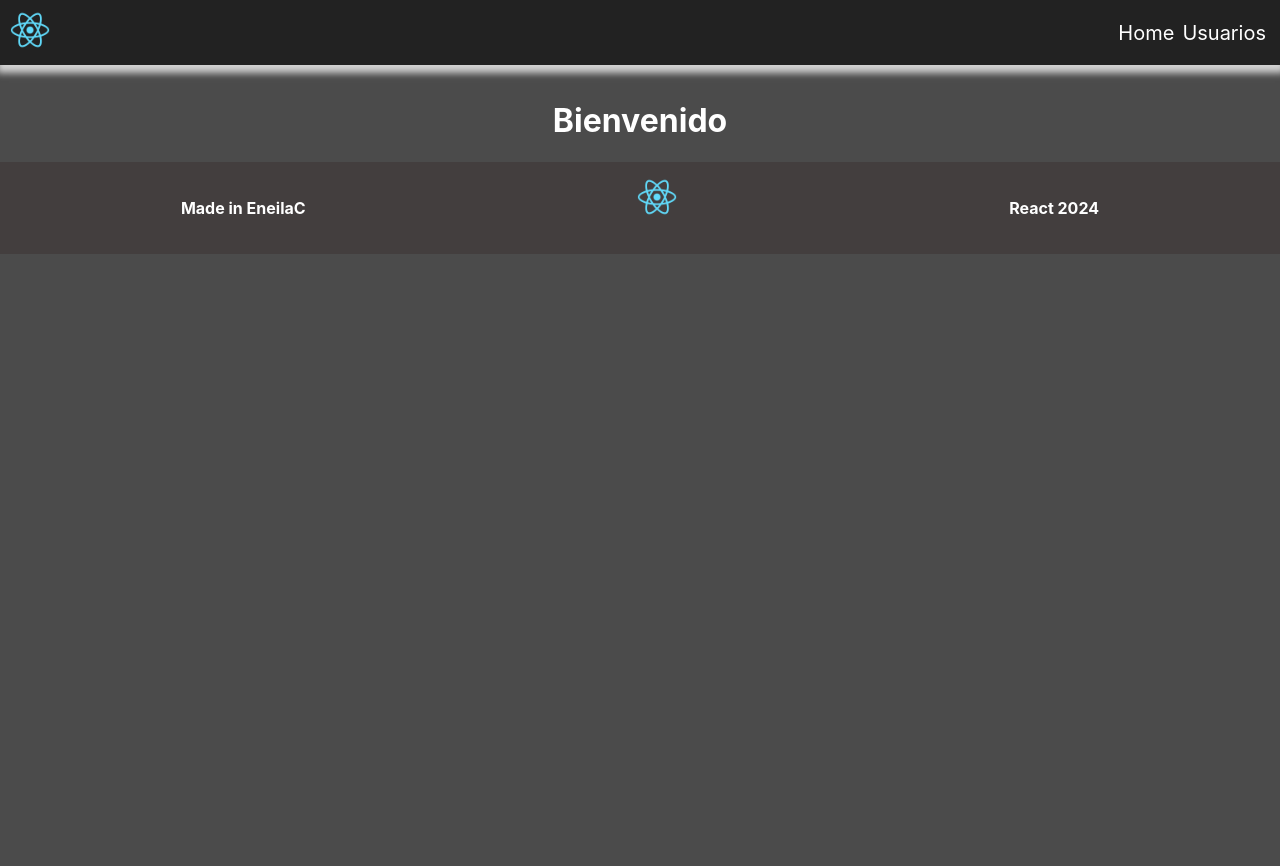
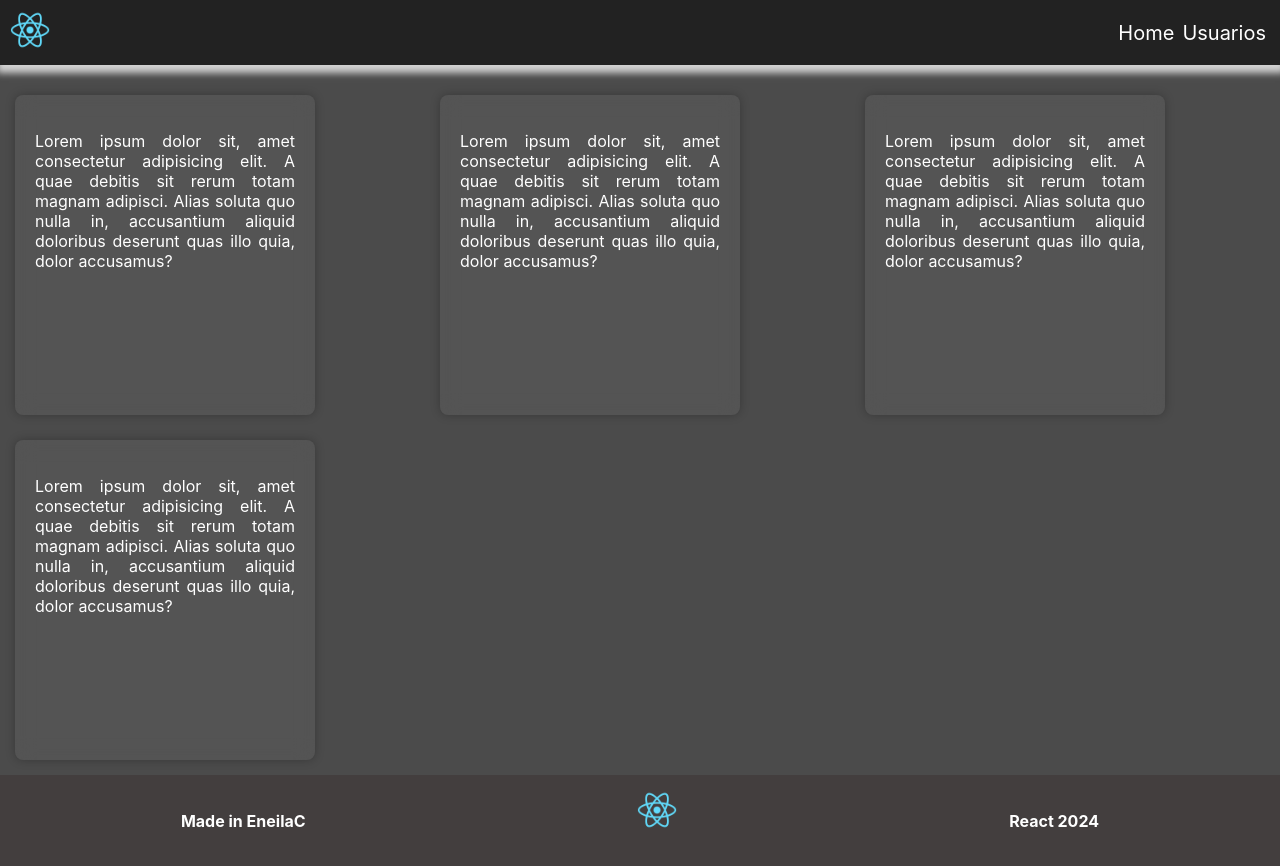
Before and after one commit to Eneilac/Formacion-PIT, a React (Create React App) app in the folder forms/: page / in a window 1280 px wide. Before the commit the page ends 800 px from the top, so only its background shows below. Built offline with nearby package versions, Linux system fonts and the light colour scheme.

Commit message:
comienzo login

```diff
--- a/forms/src/components/form/Form.jsx
+++ b/forms/src/components/form/Form.jsx
@@ -1,7 +1,7 @@
 import './form.css'
 import React, { useState } from "react";
 
-function Form({handleSubmit}) {
+function Form({ handleSubmit, profiles, setProfiles }) {
     const [formData, setFormData] = useState({
         username: "",
         password: "",
@@ -21,8 +21,10 @@ function Form({handleSubmit}) {
 
     const submit = (e) => {
         e.preventDefault();
-        // Llama a la función onSubmit del padre y pasa los datos del formulario
-        handleSubmit(formData)
+        const newProfiles = [...profiles];
+        newProfiles.push(formData);
+        setProfiles(newProfiles);
+        handleSubmit(formData);
     };
 
     return (
@@ -35,6 +37,7 @@ function Form({handleSubmit}) {
                     placeholder="Nombre"
                     onChange={handleChange}
                     value={formData.name}
+                    required
                 />
 
                 <label htmlFor="password">Password:</label>
@@ -42,6 +45,7 @@ function Form({handleSubmit}) {
                     type="password"
                     name="password"
                     onChange={handleChange}
+                    required
                 />
 
 
@@ -52,6 +56,7 @@ function Form({handleSubmit}) {
                     placeholder="Email"
                     onChange={handleChange}
                     value={formData.mail}
+                    required
                 />
 
 
--- a/forms/src/components/user/User.jsx
+++ b/forms/src/components/user/User.jsx
@@ -36,8 +36,11 @@ export function User() {
         }
     };
 
-    const handleSubmit = () => {
-        post()
+    const handleSubmit = (data) => {
+        post('/users', data)
+        const newProfiles = [...profiles]
+        newProfiles.push(data)
+        setProfiles(newProfiles)
     }
 
     return (
@@ -46,9 +49,9 @@ export function User() {
             <div className="container">
                 <section>
                     <Form
-
-
-
+                        handleSubmit={handleSubmit}
+                        profiles={profiles}
+                        setProfiles={setProfiles}
                     />
                 </section>
 
--- a/forms/src/scenes/home/Home.jsx
+++ b/forms/src/scenes/home/Home.jsx
@@ -2,8 +2,50 @@ import './home.css'
 
 export function Home() {
     return (
-        <div className="home content">
-            <h1>Bienvenido</h1>
+        <div className="home">
+            <section className='contenido'>
+                <div className="articulo">
+                    <p>
+                        Lorem ipsum dolor sit,
+                        amet consectetur adipisicing elit.
+                        A quae debitis sit rerum totam magnam adipisci.
+                        Alias soluta quo nulla in, accusantium aliquid doloribus deserunt quas illo quia,
+                        dolor accusamus?
+                    </p>
+                </div>
+
+                <div className="articulo">
+                    <p>
+                        Lorem ipsum dolor sit,
+                        amet consectetur adipisicing elit.
+                        A quae debitis sit rerum totam magnam adipisci.
+                        Alias soluta quo nulla in, accusantium aliquid doloribus deserunt quas illo quia,
+                        dolor accusamus?
+                    </p>
+                </div>
+
+                <div className="articulo">
+                    <p>
+                        Lorem ipsum dolor sit,
+                        amet consectetur adipisicing elit.
+                        A quae debitis sit rerum totam magnam adipisci.
+                        Alias soluta quo nulla in, accusantium aliquid doloribus deserunt quas illo quia,
+                        dolor accusamus?
+                    </p>
+                </div>
+
+                <div className="articulo">
+                    <p>
+                        Lorem ipsum dolor sit,
+                        amet consectetur adipisicing elit.
+                        A quae debitis sit rerum totam magnam adipisci.
+                        Alias soluta quo nulla in, accusantium aliquid doloribus deserunt quas illo quia,
+                        dolor accusamus?
+                    </p>
+                </div>
+
+            </section>
         </div>
+
     )
 }
--- a/forms/src/scenes/home/home.css
+++ b/forms/src/scenes/home/home.css
@@ -1,5 +1,24 @@
-.home{
-    display: flex;
+.home {
+    text-align: center;
+}
+
+.contenido {
+    display: grid;
+    grid-template-columns: repeat(3, 1fr);
     justify-content: center;
-    align-content: center;
+    align-items: center;
+    gap: 25px;
+    padding: 15px;
+
 }
+
+.articulo {
+    text-align: justify;
+    max-width: 260px;
+    height: 280px;
+    background: rgba(255, 255, 255, .05);
+    box-shadow: 0 0 10px rgba(0, 0, 0, 0.25);
+    backdrop-filter: blur(10px);
+    border-radius: 8px;
+    padding: 5%;
+}
```
